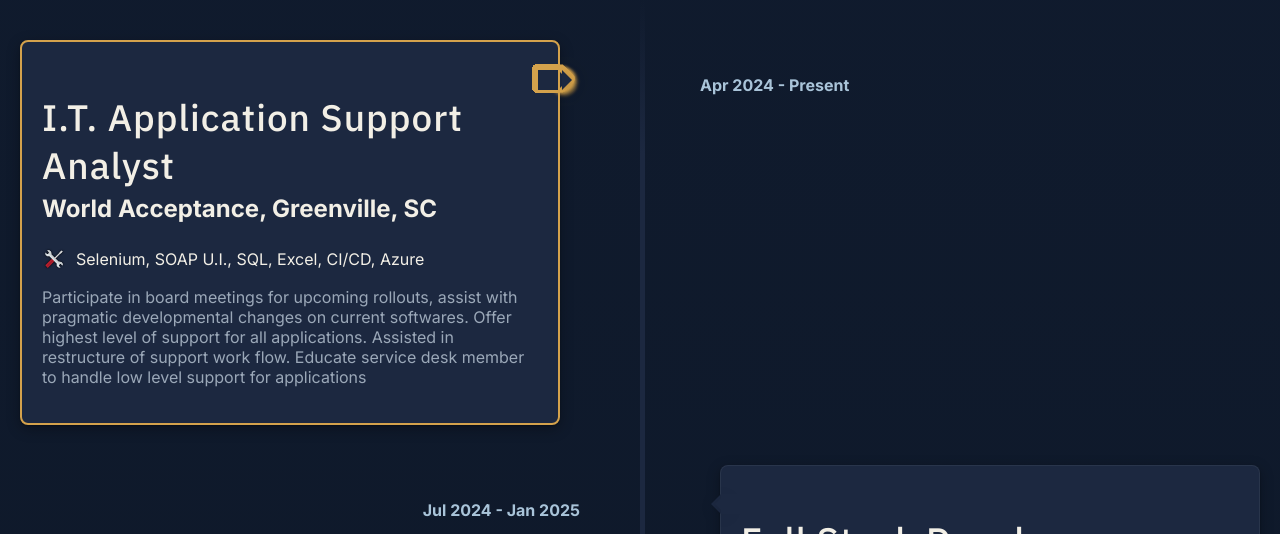
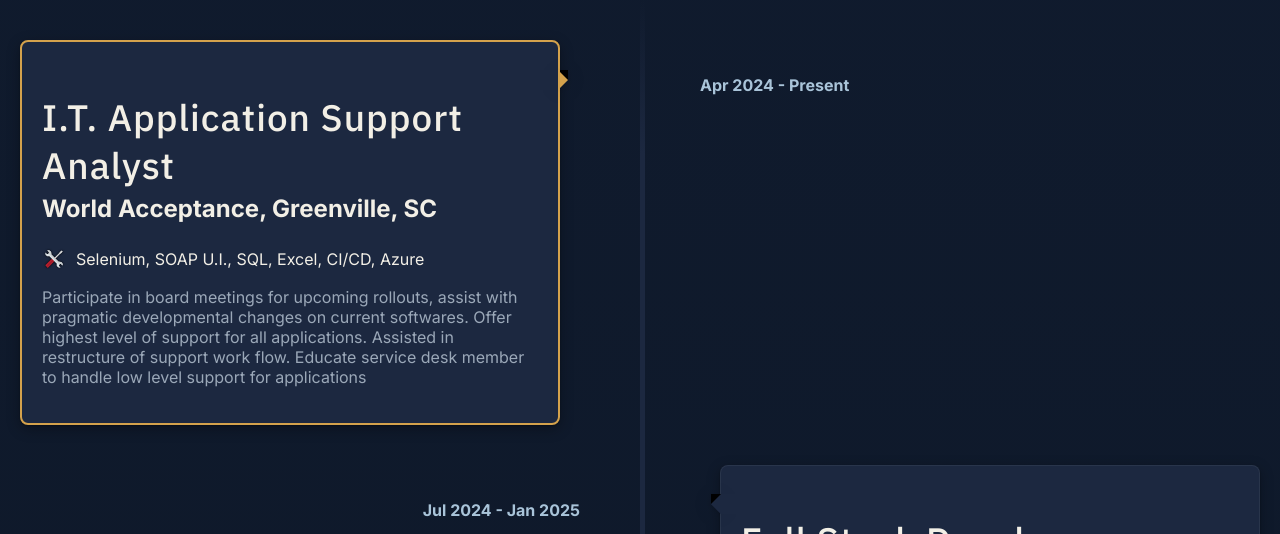
Before and after one commit to eslickjr/myPortfolio, a React (Vite) app: page /timeline in a window 1280 px wide. Shown: the part 266-800 px from the top of the page. Built offline with nearby package versions, Linux system fonts and the light colour scheme.

Commit message:
fixed arrow on timeline

```diff
--- a/src/styles/Timeline.css
+++ b/src/styles/Timeline.css
@@ -274,10 +274,10 @@
         content: '';
         position: absolute;
         top: 0;
-        left: 4px;
+        left: 0;
         width: 0;
         height: 0;
-        border-top: 10px solid transparent;
+        border-top: 10px solid;
         border-bottom: 10px solid transparent;
         z-index: 1;
         filter: drop-shadow(0 1px 3px rgba(0, 0, 0, .12))
@@ -360,23 +360,6 @@
     border-left: 10px solid var(--main-bg-color);
 }
 
-/* The highlighted card's arrow gets a gold outline to match its border.
-   box-shadow won't work here since the arrow is a borders-only triangle
-   with no real box to shadow — drop-shadow traces the actual rendered
-   silhouette instead, so stacking a few small offset copies fakes a
-   solid outline around the triangle's edges. */
-#timelineContainer :first-child .timelineEvent .arrow {
-    filter:
-        drop-shadow(1.5px 0 0 var(--main-accent-color))
-        drop-shadow(-1.5px 0 0 var(--main-accent-color))
-        drop-shadow(0 1.5px 0 var(--main-accent-color))
-        drop-shadow(0 -1.5px 0 var(--main-accent-color))
-        drop-shadow(1.1px 1.1px 0 var(--main-accent-color))
-        drop-shadow(-1.1px 1.1px 0 var(--main-accent-color))
-        drop-shadow(1.1px -1.1px 0 var(--main-accent-color))
-        drop-shadow(-1.1px -1.1px 0 var(--main-accent-color));
-}
-
 #timelineContainer :nth-child(even) .timelineEvent .arrow {
     left: -10px;
     border-right: 10px solid var(--main-bg-color);
@@ -394,6 +377,10 @@
 
 #timelineContainer :nth-child(odd) .timelineEvent .arrow::after {
     left: -30px;
+}
+
+#timelineContainer :first-child .timelineEvent .arrow::before {
+    border-left: 10px solid var(--main-accent-color);
 }
 
 /* Extends the gold outline through the connecting patch for the
```
